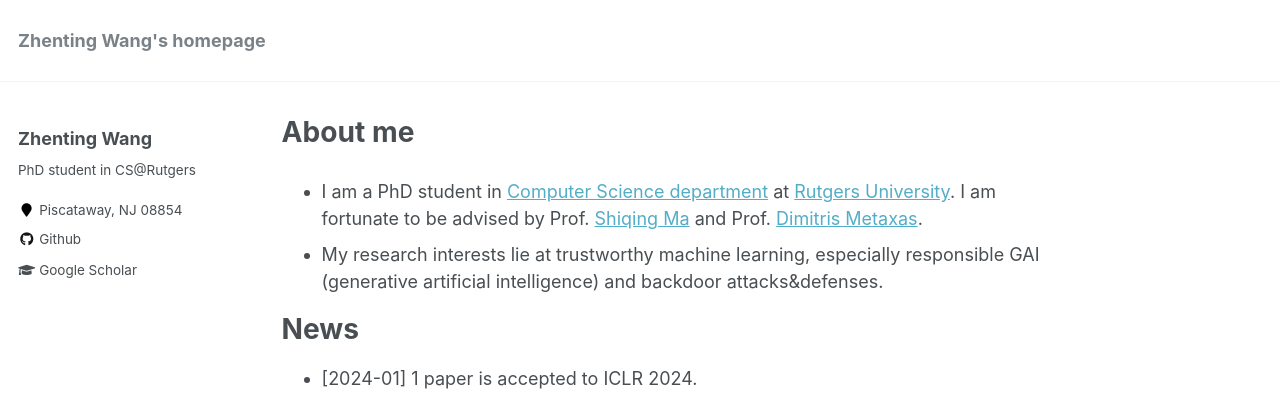
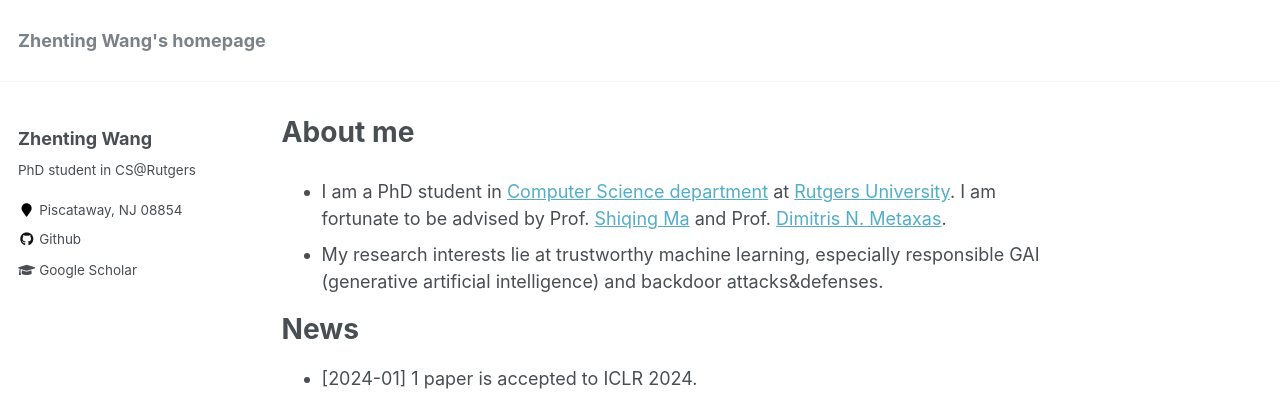
Before and after one commit to ZhentingWang/zhentingwang.github.io, a Jekyll site: the page built from _pages/about.md, in a window 1280 px wide and 900 px high. Shown: the top 401 px of the window. Built offline with Jekyll 4.4.1, drawn with Linux system fonts in a browser that asks for light colours.

```diff
--- a/_pages/about.md
+++ b/_pages/about.md
@@ -8,7 +8,7 @@ redirect_from:
   - /about.html
 ---
 
-* I am a PhD student in [Computer Science department](https://www.cs.rutgers.edu/) at [Rutgers University](https://www.rutgers.edu/). I am fortunate to be advised by Prof. [Shiqing Ma](https://www.cs.rutgers.edu/~sm2283/) and Prof. [Dimitris Metaxas](https://people.cs.rutgers.edu/~dnm/).
+* I am a PhD student in [Computer Science department](https://www.cs.rutgers.edu/) at [Rutgers University](https://www.rutgers.edu/). I am fortunate to be advised by Prof. [Shiqing Ma](https://www.cs.rutgers.edu/~sm2283/) and Prof. [Dimitris N. Metaxas](https://people.cs.rutgers.edu/~dnm/).
 * My research interests lie at trustworthy machine learning, especially responsible GAI (generative artificial intelligence) and backdoor attacks&defenses.
 
 News
```
